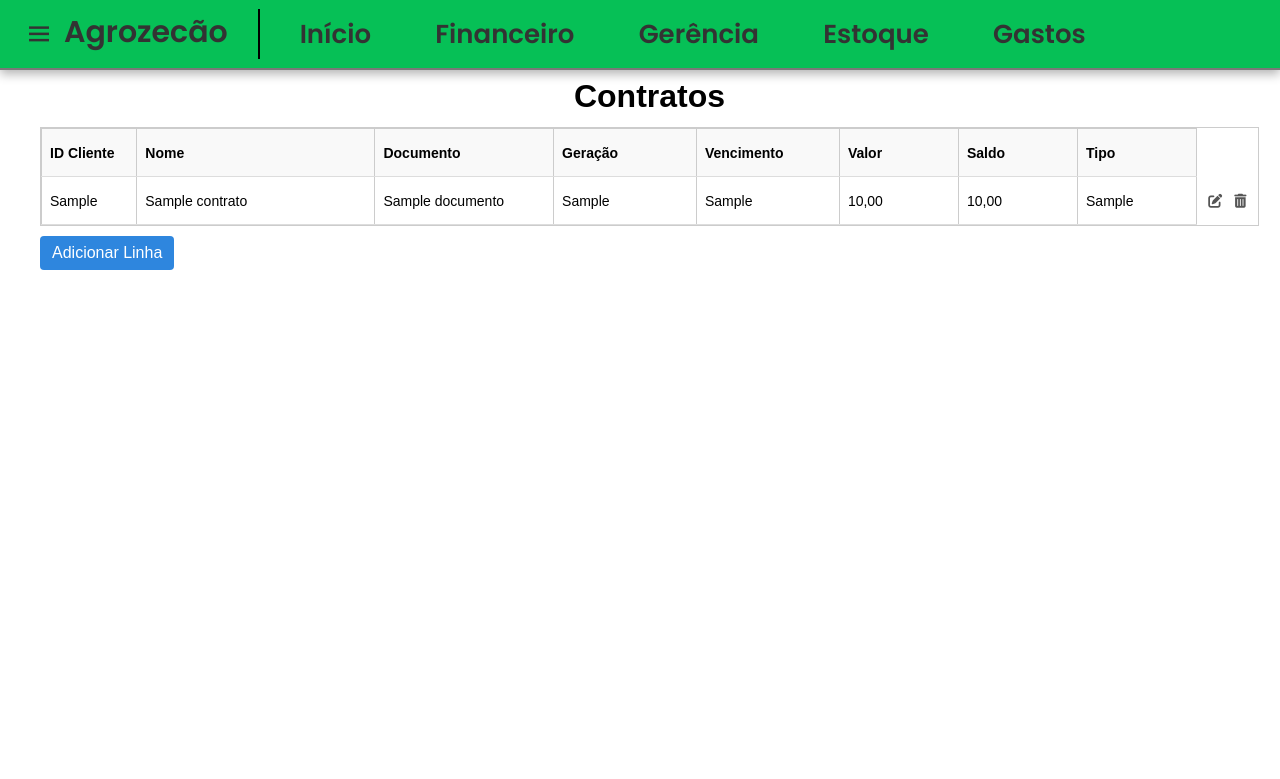
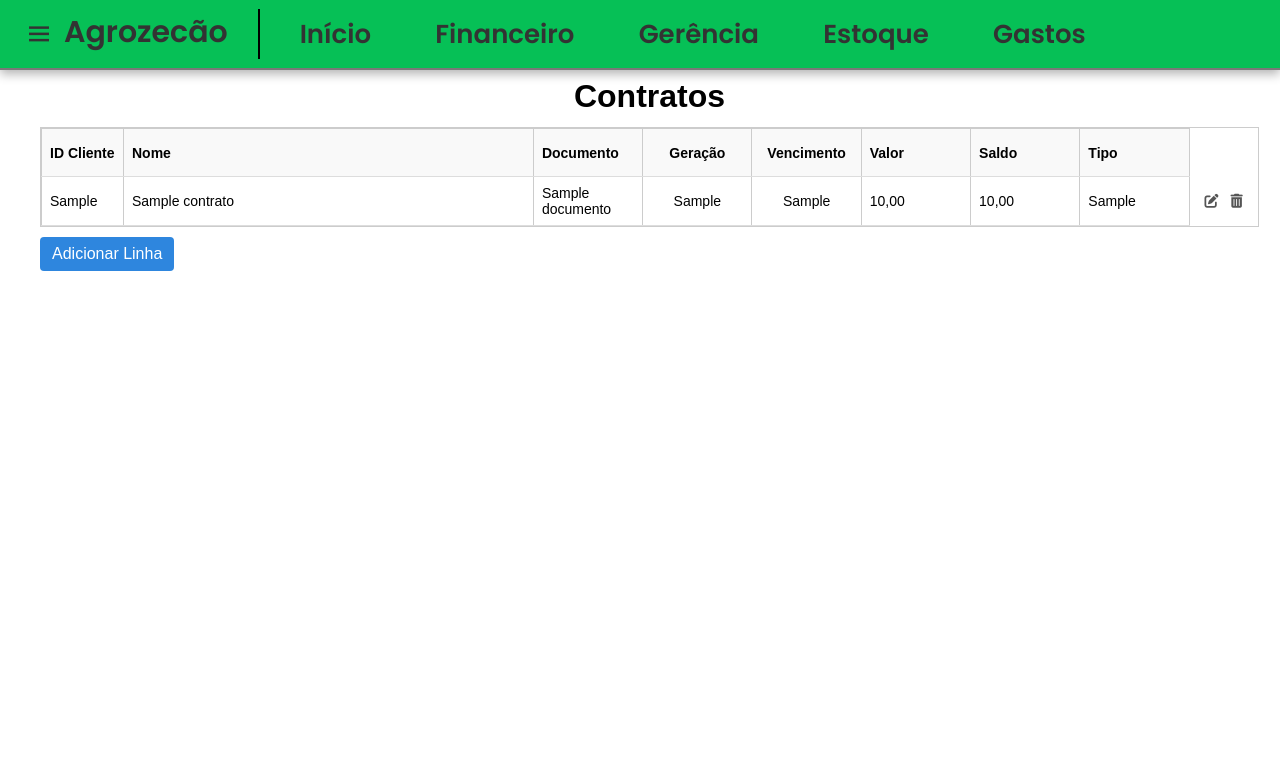
Before and after one commit to murilo813/AgroZecao, a Flask app: template templates/contratos.html in a window 1280 px wide. Shown: the top 779 px of the page. Run offline with Flask 3, Linux system fonts and the light colour scheme; the template is opened without the code that fills it: most values are stand-ins (such as "Sample title", 1, 10 or a date in 2020).

Commit message:
Ajuste de design da tabela de contratos, ajuste na logica das datas e valores para inserir no banco

```diff
--- a/static/css/contratos.css
+++ b/static/css/contratos.css
@@ -154,37 +154,39 @@ tr {
 }
 #contratos_table th:nth-child(1),
 #contratos_table td:nth-child(1) {
-  width: 80px;
+  width: 6%;
 }
 #contratos_table th:nth-child(2),
 #contratos_table td:nth-child(2) {
-  width: 200px;
+  width: 30%;
 }
 #contratos_table th:nth-child(3),
 #contratos_table td:nth-child(3) {
-  width: 150px;
+  width: 8%;
 }
 #contratos_table th:nth-child(4),
 #contratos_table td:nth-child(4) {
-  width: 120px;
+  width: 8%;
+  text-align: center;
 }
 #contratos_table th:nth-child(5),
 #contratos_table td:nth-child(5) {
-  width: 120px;
+  width: 8%;
+  text-align: center;
 }
 #contratos_table th:nth-child(6),
 #contratos_table td:nth-child(6) {
-  width: 100px;
+  width: 8%;
 }
 #contratos_table th:nth-child(7),
 #contratos_table td:nth-child(7) {
-  width: 100px;
+  width: 8%;
 }
 #contratos_table th:nth-child(8),
 #contratos_table td:nth-child(8) {
-  width: 100px;
+  width: 8%;
 }
 #contratos_table th:nth-child(9),
 #contratos_table td:nth-child(9) {
-  width: 60px;
+  width: 8%;
 }
--- a/templates/contratos.html
+++ b/templates/contratos.html
@@ -38,10 +38,10 @@
                                 <td>{{ contrato.id_cliente }}</td>
                                 <td>{{ contrato.nome_cliente }}</td>
                                 <td>{{ contrato.documento }}</td>
-                                <td>{{ contrato.data_geracaof }}</td>
-                                <td>{{ contrato.data_vencimentof }}</td>
-                                <td>{{ "{:.2f}".format(contrato.valor_original|float).replace('.', ',') }}</td>
-                                <td>{{ "{:.2f}".format(contrato.saldo_devedor|float).replace('.', ',') }}</td>
+                                <td>{{ contrato.data_geracaof if contrato.data_geracaof else '' }}</td>
+                                <td>{{ contrato.data_vencimentof if contrato.data_vencimentof else '' }}</td>
+                                <td>{{ "{:,.2f}".format(contrato.valor_original|float).replace(',', 'X').replace('.', ',').replace('X', '.') }}</td>
+                                <td>{{ "{:,.2f}".format(contrato.saldo_devedor|float).replace(',', 'X').replace('.', ',').replace('X', '.') }}</td>
                                 <td>{{ contrato.tipo_contrato }}</td>
                                 <td class="actions-cell">
                                     <div class="actions">
```
Also changed, not shown: routes/contratos.py (+12 -4 lines).
